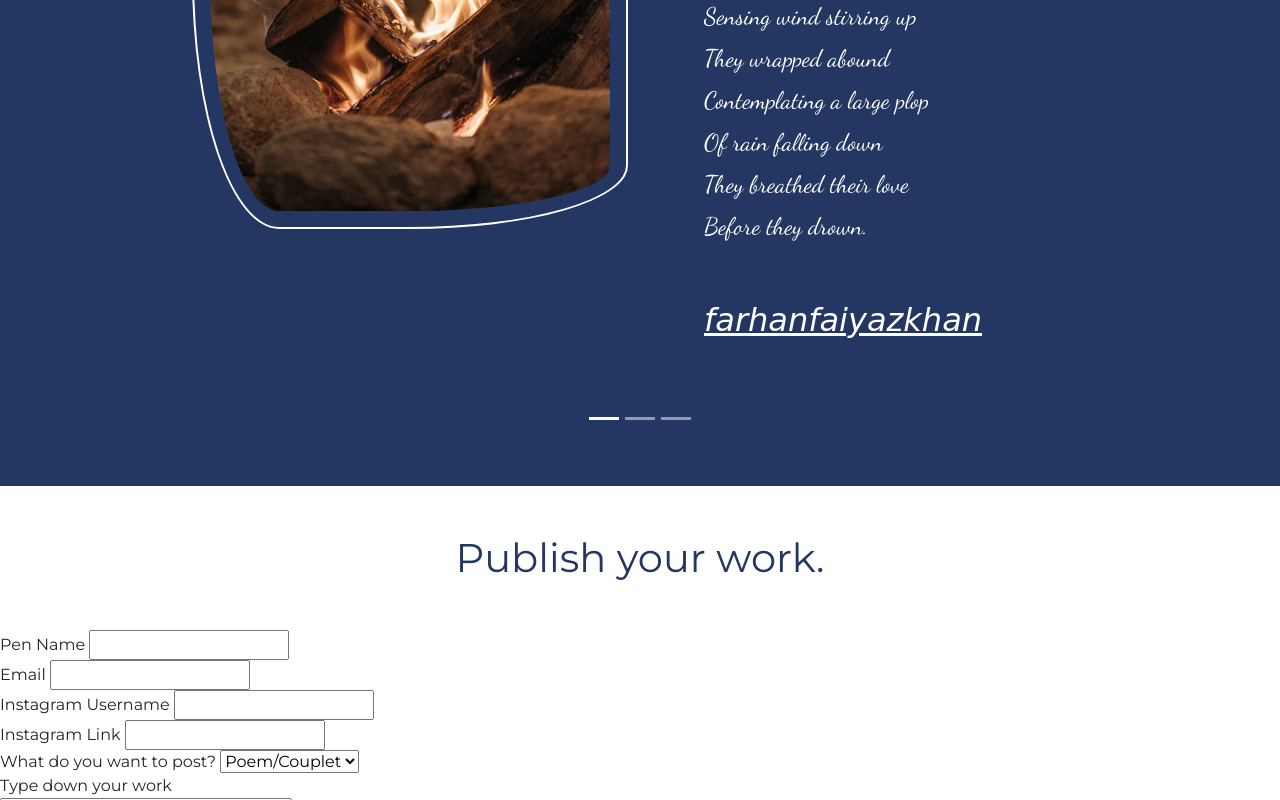
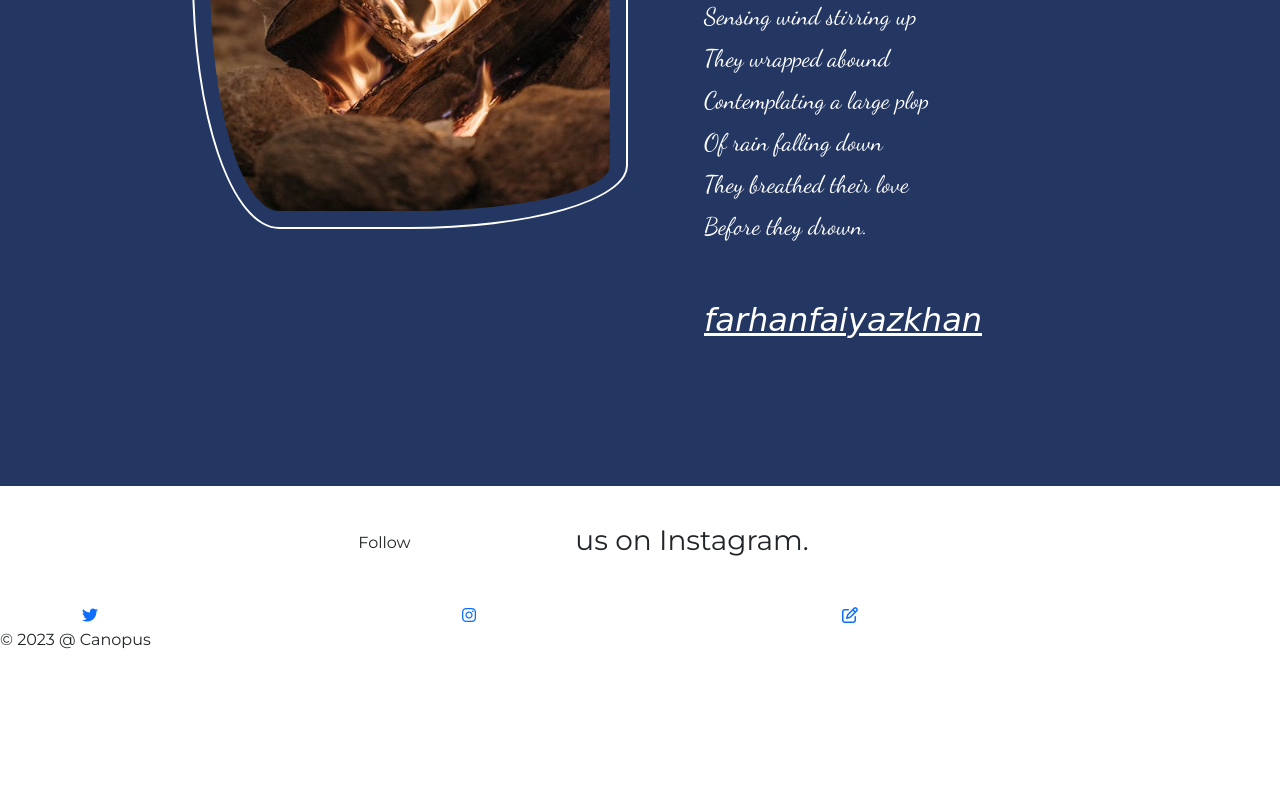
Before and after one commit to farhanfaiyazkhan/Canopus, a plain HTML site: page index.html in a window 1280 px wide. Shown: the part 2000-2800 px from the top of the page. After the commit the page ends 2668 px from the top, so only its background shows below. Drawn offline with nearby package versions, Linux system fonts and the light colour scheme; a web font is replaced by a local one.

Commit message:
Update index.html

```diff
--- a/index.html
+++ b/index.html
@@ -4,6 +4,7 @@
 <head>
 
     <meta charset="UTF-8">
+    <meta name="viewport" content="width=device-width,initial-scale=1.0">
     <title>Canopus</title>
 
     <!-- bootstrap -->
@@ -30,8 +31,12 @@
     <link href="https://fonts.googleapis.com/css2?family=Ubuntu:wght@300&display=swap" rel="stylesheet">
 
 
-    <link rel="preconnect" href="https://fonts.googleapis.com"><link rel="preconnect" href="https://fonts.gstatic.com" crossorigin><link href="https://fonts.googleapis.com/css2?family=Dancing+Script&display=swap" rel="stylesheet">
-    <link rel="preconnect" href="https://fonts.googleapis.com"><link rel="preconnect" href="https://fonts.gstatic.com" crossorigin><link href="https://fonts.googleapis.com/css2?family=Moon+Dance&display=swap" rel="stylesheet">
+    <link rel="preconnect" href="https://fonts.googleapis.com">
+    <link rel="preconnect" href="https://fonts.gstatic.com" crossorigin>
+    <link href="https://fonts.googleapis.com/css2?family=Dancing+Script&display=swap" rel="stylesheet">
+    <link rel="preconnect" href="https://fonts.googleapis.com">
+    <link rel="preconnect" href="https://fonts.gstatic.com" crossorigin>
+    <link href="https://fonts.googleapis.com/css2?family=Moon+Dance&display=swap" rel="stylesheet">
     <!-- css -->
     <link rel="stylesheet" type="text/css" href="css/styles.css">
 
@@ -62,9 +67,9 @@
                         <li class="nav-item">
                             <a href="" class="nav-link">Poems</a>
                         </li>
-                        <li class="nav-item">
+                        <!-- <li class="nav-item">
                             <a href="" class="nav-link">Articles</a>
-                        </li>
+                        </li> -->
                         <li class="nav-item">
                             <a href="" class="nav-link">Publish</a>
                         </li>
@@ -94,7 +99,7 @@
                                 <h2>Canopus<br /><span>a never ending voyage.</span></h2>
                                 <div class="data">
                                     <h3>10<br /><span>Posts</span></h3>
-                                    <h3>573<br /><span>Followers</span></h3>
+                                    <h3>583<br /><span>Followers</span></h3>
                                     <h3>161<br /><span>Following</span></h3>
                                 </div>
                                 <div class="actionBtn">
@@ -124,7 +129,9 @@
 
                     <div class="col-lg-9 col-md-12">
                         <h3 class="about-title">Our goal</h3>
-                        <p class="about-content">Lorem ipsum dolor sit amet consectetur adipisicing elit. Natus velit obcaecati modi maxime, rem tempora repellat sapiente eius, quidem, eligendi nisi laboriosam assumenda sint consectetur veritatis magnam pariatur quas deserunt?</p>
+                        <p class="about-content">Lorem ipsum dolor sit amet consectetur adipisicing elit. Natus velit
+                            obcaecati modi maxime, rem tempora repellat sapiente eius, quidem, eligendi nisi laboriosam
+                            assumenda sint consectetur veritatis magnam pariatur quas deserunt?</p>
                     </div>
                 </div>
             </div>
@@ -133,7 +140,9 @@
                 <div class="row">
                     <div class="col-lg-9 col-md-12">
                         <h3 class="about-title">Founder's message</h3>
-                        <p class="about-content">Lorem ipsum dolor sit amet consectetur adipisicing elit. Doloribus nam dolorem adipisci, ipsum possimus reprehenderit nihil quae impedit enim tempore aliquid, ad illo repellendus hic, temporibus distinctio quam suscipit id?</p>
+                        <p class="about-content">Lorem ipsum dolor sit amet consectetur adipisicing elit. Doloribus nam
+                            dolorem adipisci, ipsum possimus reprehenderit nihil quae impedit enim tempore aliquid, ad
+                            illo repellendus hic, temporibus distinctio quam suscipit id?</p>
                     </div>
 
                     <div class="col-lg-3 col-md-12">
@@ -150,11 +159,11 @@
     <section id="poems">
 
         <div id="carouselPoem" class="carousel slide">
-            <div class="carousel-indicators">
+            <!-- <div class="carousel-indicators">
                 <button type="button" data-bs-target="#carousePoem" data-bs-slide-to="0" class="active" aria-current="true" aria-label="Slide 1"></button>
                 <button type="button" data-bs-target="#carouselPoem" data-bs-slide-to="1" aria-label="Slide 2"></button>
                 <button type="button" data-bs-target="#carouselPoem" data-bs-slide-to="2" aria-label="Slide 3"></button>
-            </div>
+            </div> -->
             <div class="carousel-inner">
                 <div class="carousel-item active">
                     <div class="container-fluid container-poem">
@@ -191,7 +200,8 @@
                         <h2 class="poem-header">Poems</h2>
                         <div class="row">
                             <div class="col-lg-6 col-md-12">
-                            <img class="poem-img" src="images/post/aneverendingvoyage.webp" alt="two-burning-flames">
+                                <img class="poem-img" src="images/post/aneverendingvoyage.webp"
+                                    alt="two-burning-flames">
                             </div>
                             <!-- <div class="col-lg-4 col-md-12"></div> -->
                             <div class="col-lg-6 col-md-12 poem-main">
@@ -255,15 +265,6 @@
                 <span class="visually-hidden">Next</span>
             </button>
         </div>
-
-
-            <!-- <h2>Two burning flames.</h2>
-        <p></p>
-        <img src="" alt="">
-
-        <h2>They say.</h2>
-        <p></p>
-        <img src="" alt=""> -->
     </section>
 
     <!-- <section id="article">
@@ -283,49 +284,96 @@
     </section> -->
 
 
-    <section contact-form>
-        <h2>Publish your work.</h2>
+    <section id="publish">
+        <!-- <div class="container">
+            <h2 class="publish-header">Publish your work</h2>
             <form action="">
+                <div class="main-user-info">
+                    <div class="user-input-box">
+                        <label for="name">Full Name</label>
+                        <input type="text" id="name" name="name" placeholder="Enter Full Name"><br>
+                    </div>
+
+                    <div class="user-input-box">
                         <label for="pen-name">Pen Name</label>
-            <input type="text" id="pen-name" name="pen-name"><br>
+                        <input type="text" id="pen-name" name="pen-name" placeholder="Enter Pen Name"><br>
+                    </div>
 
+                    <div class="user-input-box">
                         <label for="email">Email</label>
-            <input type="email" name="email" id="email"><br>
+                        <input type="email" name="email" id="email" placeholder="Enter Email"><br>
+                    </div>
 
+                    <div class="user-input-box">
                         <label for="insta-accn">Instagram Username</label>
-            <input type="text" name="insta-accn" id="insta-accn"><br>
+                        <input type="text" name="insta-accn" id="insta-accn" placeholder="Enter Username"><br>
+                    </div>
 
+                    <div class="user-input-box">
                         <label for="insta-link">Instagram Link</label>
-            <input type="url" name="insta-link" id="insta-link"><br>
+                        <input type="url" name="insta-link" id="insta-link" placeholder="Enter Link"><br>
+                    </div>
+                </div>
 
-
-
-            <label for="post">What do you want to post?</label>
-            <select name="post" id="post">
-                <option value="poem">Poem/Couplet</option>
-                <option value="Artice">Article</option>
-            </select><br>
-
+                <div class="poem-details-box">
+                    <span class="poem-header">Poem</span>
+                    <div class="poem-title-box">
+                        <label for="poem-title">Poem Title</label>
+                        <input type="text" name="poem-title" id="poem-title" placeholder="Enter Poem Title"><br>
+                    </div>
+                    <div class="poem-content-box">
                         <label for="work">Type down your work</label><br>
-            <textarea name="work" id="work" cols="30" rows="10"></textarea>
+                        <textarea name="work" id="work" cols="30" rows="10" placeholder="Enter Poem"></textarea>
                         <br>
+                    </div>
+                    <div class="poem-image-box">
                         <label for="post-img">Upload image</label>
                         <input type="file" name="post-img" id="post-img"><br>
+                    </div>
+                </div>
 
-            <input type="submit" name="" id="">
+                <div class="form-submit-btn">
+                    <input type="submit" value="Publish" name="" id="">
+                </div>
             </form>
+        </div> -->
 
     </section>
 
-    <section id="cta">
+    <section id="follow">
 
-        <h3>Follow us on Instagram.</h3>
-        <button type="button">Follow</button>
+        <div class="container-fluid">
+            <div class="row">
+                <div class="col-lg-2"></div>
+
+                <div class="col-lg-3 col-md-12">
+                    <button type="button" class="btn btn-large btn-follow">Follow</button>
+                </div>
+
+                <div class="col-lg-5 col-md-12">
+                    <h3 class="follow-req"> us on Instagram.</h3>
+                </div>
+                <div class="col-lg-2"></div>
+            </div>
+        </div>
 
     </section>
 
     <footer id="footer">
-        <p>© 2023 @ Canopus</p>
+        <div class="container">
+            <div class="row">
+                <div class="col-4">
+                    <a class="footer-link" href="https://farhanfaiyazkhan.github.io/Canopus/"><i class="fa-brands fa-twitter"></i></a>
+                </div>
+                <div class="col-4">
+                    <a class="footer-link" href="https://www.instagram.com/canopus.writing/"><i class="fa-brands fa-instagram"></i></a>
+                </div>
+                <div class="col-4">
+                    <a class="footer-link" href=""><i class="fa-regular fa-pen-to-square"></i></a>
+                </div>
+            </div>
+        </div>
+        <p class="copyright">© 2023 @ Canopus</p>
     </footer>
 
 </body>
```
Lines whose indentation alone changed are shown as unchanged.
